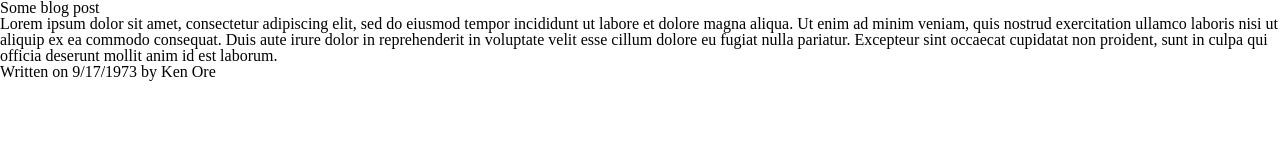
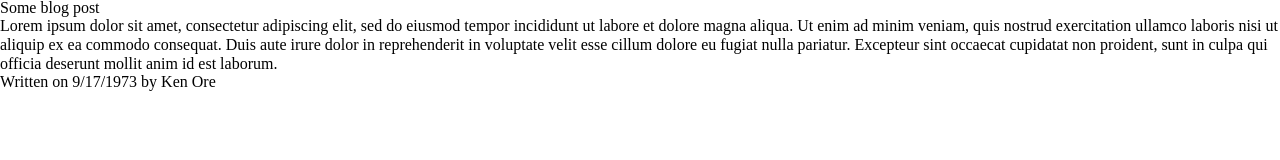
Before and after one commit to kensan73/hello-galen, a website: page index.html in a window 1280 px wide. Drawn offline with Linux system fonts and the light colour scheme.

Commit message:
typography make p line height 1.2x default line height answer

```diff
--- a/index.html
+++ b/index.html
@@ -52,7 +52,7 @@
   <!-- If font-size above is 16px which it usually is, make p line height 19.2px or 1.2 * font-size. -->
   <div>
     <h1>Some blog post</h1>
-    <p>Lorem ipsum dolor sit amet, consectetur adipiscing elit, sed do eiusmod tempor incididunt ut labore et dolore magna aliqua. Ut enim ad minim veniam, quis nostrud exercitation ullamco laboris nisi ut aliquip ex ea commodo consequat. Duis aute irure dolor in reprehenderit in voluptate velit esse cillum dolore eu fugiat nulla pariatur. Excepteur sint occaecat cupidatat non proident, sunt in culpa qui officia deserunt mollit anim id est laborum.</p>
+    <p style="line-height: 1.2;">Lorem ipsum dolor sit amet, consectetur adipiscing elit, sed do eiusmod tempor incididunt ut labore et dolore magna aliqua. Ut enim ad minim veniam, quis nostrud exercitation ullamco laboris nisi ut aliquip ex ea commodo consequat. Duis aute irure dolor in reprehenderit in voluptate velit esse cillum dolore eu fugiat nulla pariatur. Excepteur sint occaecat cupidatat non proident, sunt in culpa qui officia deserunt mollit anim id est laborum.</p>
     <p>Written on 9/17/1973 by Ken Ore</p>
   </div>
 </div>
```
